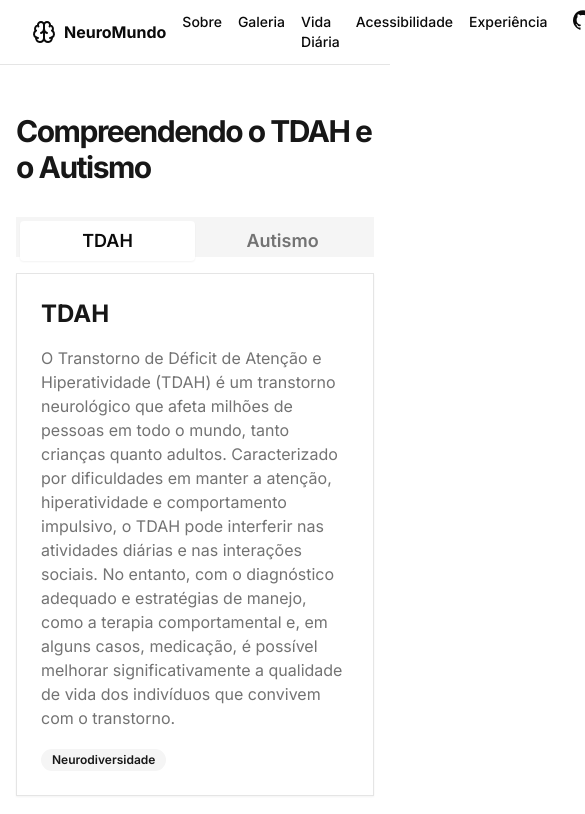
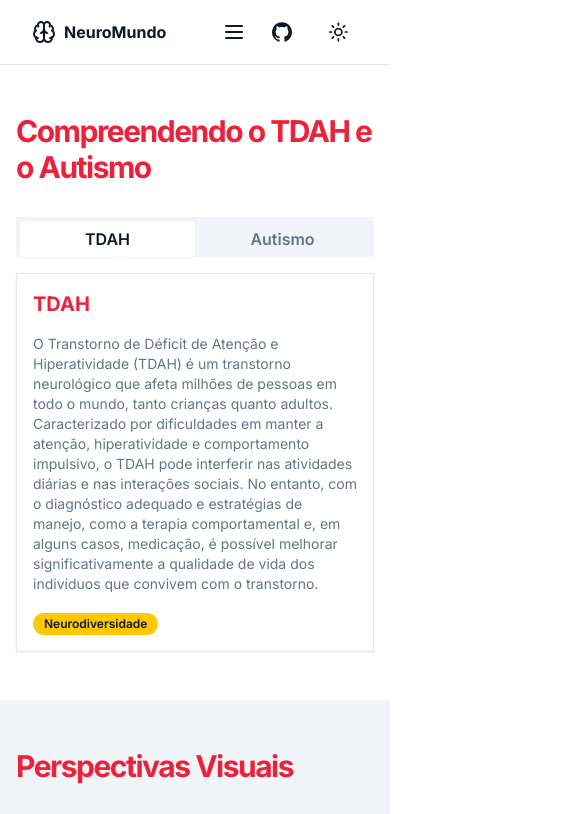
Before and after one commit to matheusht/NeuroMundo, a Next.js app: page / in a window 390 px wide. Shown: the top 814 px of the page, 585 px wide, since content can reach past the window. Built offline with nearby package versions, Linux system fonts and the light colour scheme.

Commit message:
responsive layout

```diff
--- a/components/landing.tsx
+++ b/components/landing.tsx
@@ -106,20 +106,26 @@ export default function Component() {
             </h2>
             <Tabs defaultValue="adhd" className="w-full">
               <TabsList className="mb-4 grid w-full grid-cols-2">
-                <TabsTrigger value="adhd" className="text-lg font-semibold">
+                <TabsTrigger
+                  value="adhd"
+                  className="text-base font-semibold md:text-lg"
+                >
                   TDAH
                 </TabsTrigger>
-                <TabsTrigger value="autismo" className="text-lg font-semibold">
+                <TabsTrigger
+                  value="autismo"
+                  className="text-base font-semibold md:text-lg"
+                >
                   Autismo
                 </TabsTrigger>
               </TabsList>
               <TabsContent value="adhd">
                 <Card>
-                  <CardContent className="p-6">
-                    <h3 className="mb-4 text-2xl font-bold text-primary">
+                  <CardContent className="p-4 md:p-6">
+                    <h3 className="mb-4 text-xl font-bold text-primary md:text-2xl">
                       TDAH
                     </h3>
-                    <p className="mb-4 text-muted-foreground">
+                    <p className="mb-4 text-sm text-muted-foreground md:text-base">
                       O Transtorno de Déficit de Atenção e Hiperatividade (TDAH)
                       é um transtorno neurológico que afeta milhões de pessoas
                       em todo o mundo, tanto crianças quanto adultos.
@@ -138,11 +144,11 @@ export default function Component() {
               </TabsContent>
               <TabsContent value="autismo">
                 <Card>
-                  <CardContent className="p-6">
-                    <h3 className="mb-4 text-2xl font-bold text-primary">
+                  <CardContent className="p-4 md:p-6">
+                    <h3 className="mb-4 text-xl font-bold text-primary md:text-2xl">
                       Autismo
                     </h3>
-                    <p className="mb-4 text-muted-foreground">
+                    <p className="mb-4 text-sm text-muted-foreground md:text-base">
                       O Transtorno do Espectro Autista (TEA) é uma condição
                       complexa do neurodesenvolvimento que envolve desafios em
                       três áreas principais: interação social, comunicação e
@@ -170,7 +176,7 @@ export default function Component() {
             <h2 className="mb-8 text-3xl font-bold tracking-tighter text-primary sm:text-4xl md:text-5xl">
               Perspectivas Visuais
             </h2>
-            <div className="grid grid-cols-1 gap-6 md:grid-cols-2 lg:grid-cols-3">
+            <div className="grid grid-cols-1 gap-6 sm:grid-cols-2 lg:grid-cols-3">
               {[
                 {
                   text: "Criança com TDAH concentrando-se em uma tarefa",
@@ -209,7 +215,7 @@ export default function Component() {
                       src={caption.image}
                       width="400"
                     />
-                    <p className="text-sm text-muted-foreground">
+                    <p className="text-xs text-muted-foreground sm:text-sm">
                       {caption.text}
                     </p>
                   </CardContent>
@@ -223,7 +229,7 @@ export default function Component() {
             <h2 className="mb-8 text-3xl font-bold tracking-tighter text-primary sm:text-4xl md:text-5xl">
               TDAH e Autismo na Vida Diária
             </h2>
-            <p className="mb-8 text-xl text-muted-foreground">
+            <p className="mb-8 text-base text-muted-foreground md:text-xl">
               Experimente um dia na vida de indivíduos com TDAH e Autismo.
               Explore os desafios únicos e os pontos fortes que vêm com a
               neurodiversidade em situações cotidianas.
@@ -231,7 +237,7 @@ export default function Component() {
             <Accordion type="single" collapsible className="w-full">
               {dailyLifeSchedule.map((timeBlock, index) => (
                 <AccordionItem value={timeBlock.time.toLowerCase()} key={index}>
-                  <AccordionTrigger className="text-xl font-semibold">
+                  <AccordionTrigger className="text-lg font-semibold md:text-xl">
                     {timeBlock.time}
                   </AccordionTrigger>
                   <AccordionContent>
@@ -239,7 +245,7 @@ export default function Component() {
                       {timeBlock.activities.map((activity, activityIndex) => (
                         <Card key={activityIndex}>
                           <CardContent className="p-4">
-                            <h4 className="mb-2 text-lg font-semibold">
+                            <h4 className="mb-2 text-base font-semibold md:text-lg">
                               {activity.name}
                             </h4>
                             <div className="grid gap-2">
@@ -247,7 +253,7 @@ export default function Component() {
                                 <span className="font-medium text-primary">
                                   Desafio:{" "}
                                 </span>
-                                <span className="text-muted-foreground">
+                                <span className="text-sm text-muted-foreground md:text-base">
                                   {activity.challenge}
                                 </span>
                               </div>
@@ -255,7 +261,7 @@ export default function Component() {
                                 <span className="font-medium text-primary">
                                   Ponto forte:{" "}
                                 </span>
-                                <span className="text-muted-foreground">
+                                <span className="text-sm text-muted-foreground md:text-base">
                                   {activity.strength}
                                 </span>
                               </div>
@@ -279,7 +285,7 @@ export default function Component() {
               Acessibilidade para TDAH e Autismo
             </h2>
 
-            <div className="mb-12 grid gap-8 md:grid-cols-3">
+            <div className="mb-12 grid gap-8 sm:grid-cols-2 md:grid-cols-3">
               {accessibilityStats.map((stat, index) => (
                 <AnimatedInfoGraphic
                   key={index}
@@ -289,7 +295,7 @@ export default function Component() {
               ))}
             </div>
 
-            <div className="grid gap-6 lg:grid-cols-3 lg:gap-12">
+            <div className="grid gap-6 sm:grid-cols-2 lg:grid-cols-3 lg:gap-12">
               {[
                 {
                   title: "Adaptações Ambientais",
@@ -320,11 +326,11 @@ export default function Component() {
                 },
               ].map((category, index) => (
                 <Card key={index}>
-                  <CardContent className="p-6">
-                    <h3 className="mb-4 text-xl font-bold text-primary">
+                  <CardContent className="p-4 md:p-6">
+                    <h3 className="mb-4 text-lg font-bold text-primary md:text-xl">
                       {category.title}
                     </h3>
-                    <ul className="list-disc space-y-2 pl-6 text-muted-foreground">
+                    <ul className="list-disc space-y-2 pl-6 text-sm text-muted-foreground md:text-base">
                       {category.items.map((item, itemIndex) => (
                         <li key={itemIndex}>{item}</li>
                       ))}
@@ -340,16 +346,16 @@ export default function Component() {
             <h2 className="mb-8 text-3xl font-bold tracking-tighter text-primary sm:text-4xl md:text-5xl">
               Simulador Interativo de Experiência Sensorial
             </h2>
-            <p className="mb-8 text-xl text-muted-foreground">
+            <p className="mb-8 text-base text-muted-foreground md:text-xl">
               Ajuste os controles deslizantes abaixo para simular diferentes
               experiências sensoriais que indivíduos com TDAH ou Autismo podem
               enfrentar. Esta ferramenta interativa visa promover compreensão e
               empatia.
             </p>
-            <div className="grid gap-6 lg:grid-cols-3 lg:gap-12">
+            <div className="grid gap-6 sm:grid-cols-2 lg:grid-cols-3 lg:gap-12">
               <Card>
-                <CardContent className="p-6">
-                  <h3 className="mb-4 text-xl font-semibold">
+                <CardContent className="p-4 md:p-6">
+                  <h3 className="mb-4 text-lg font-semibold md:text-xl">
                     Sensibilidade Visual
                   </h3>
                   <Slider
@@ -378,7 +384,7 @@ export default function Component() {
                       animation: `flicker ${101 - visualIntensity}ms infinite`,
                     }}
                   ></div>
-                  <p className="text-sm text-muted-foreground">
+                  <p className="text-xs text-muted-foreground md:text-sm">
                     Isso simula sensibilidades visuais a padrões e luzes
                     piscando. Dica: Use iluminação natural ou lâmpadas de cor
                     quente e minimize padrões no ambiente.
@@ -386,8 +392,8 @@ export default function Component() {
                 </CardContent>
               </Card>
               <Card>
-                <CardContent className="p-6">
-                  <h3 className="mb-4 text-xl font-semibold">
+                <CardContent className="p-4 md:p-6">
+                  <h3 className="mb-4 text-lg font-semibold md:text-xl">
                     Sensibilidade Auditiva
                   </h3>
                   <Slider
@@ -407,7 +413,7 @@ export default function Component() {
                   >
                     Reproduzir Som de Exemplo
                   </Button>
-                  <p className="text-sm text-muted-foreground">
+                  <p className="text-xs text-muted-foreground md:text-sm">
                     Isso simula sensibilidades auditivas ao ruído de fundo.
                     Dica: Use fones de ouvido com cancelamento de ruído ou crie
                     zonas silenciosas em espaços de convivência e trabalho.
@@ -415,8 +421,8 @@ export default function Component() {
                 </CardContent>
               </Card>
               <Card>
-                <CardContent className="p-6">
-                  <h3 className="mb-4 text-xl font-semibold">
+                <CardContent className="p-4 md:p-6">
+                  <h3 className="mb-4 text-lg font-semibold md:text-xl">
                     Sensibilidade Tátil
                   </h3>
                   <Slider
@@ -433,13 +439,13 @@ export default function Component() {
                     }}
                   >
                     <span
-                      className="select-none text-4xl"
+                      className="select-none text-2xl md:text-4xl"
                       style={{ filter: `blur(${tactileIntensity / 10}px)` }}
                     >
                       Toque
                     </span>
                   </div>
-                  <p className="text-sm text-muted-foreground">
+                  <p className="text-xs text-muted-foreground md:text-sm">
                     Isso representa sensibilidades táteis a texturas e toques.
                     Dica: Escolha materiais de vestuário confortáveis e esteja
                     atento às texturas no ambiente.
--- a/components/site-header.tsx
+++ b/components/site-header.tsx
@@ -1,7 +1,9 @@
 import Link from "next/link"
+import { Menu } from "lucide-react"
 
 import { siteConfig } from "@/config/site"
 import { buttonVariants } from "@/components/ui/button"
+import { Sheet, SheetContent, SheetTrigger } from "@/components/ui/sheet"
 import {
   Tooltip,
   TooltipContent,
@@ -32,7 +34,7 @@ export function SiteHeader() {
       <div className="container flex h-16 items-center space-x-4 sm:justify-between sm:space-x-0">
         <MainNav />
         <div className="flex flex-1 items-center justify-end space-x-4">
-          <nav className="ml-auto flex gap-4 sm:gap-6">
+          <nav className="hidden md:flex md:gap-6">
             <TooltipProvider>
               {navItems.map((item) => (
                 <Tooltip key={item.name}>
@@ -49,7 +51,28 @@ export function SiteHeader() {
                   </TooltipContent>
                 </Tooltip>
               ))}
-
+            </TooltipProvider>
+          </nav>
+          <Sheet>
+            <SheetTrigger className="md:hidden">
+              <Menu className="size-6" />
+              <span className="sr-only">Toggle menu</span>
+            </SheetTrigger>
+            <SheetContent side="right">
+              <nav className="flex flex-col gap-4">
+                {navItems.map((item) => (
+                  <Link
+                    key={item.name}
+                    href={`#${item.name.toLowerCase().replace(" ", "-")}`}
+                    className="text-sm font-medium"
+                  >
+                    {item.name}
+                  </Link>
+                ))}
+              </nav>
+            </SheetContent>
+          </Sheet>
+          <TooltipProvider>
             <Tooltip>
               <TooltipTrigger asChild>
                 <Link
@@ -72,7 +95,6 @@ export function SiteHeader() {
                 <p>GitHub</p>
               </TooltipContent>
             </Tooltip>
-
             <Tooltip>
               <TooltipTrigger asChild>
                 <div>
@@ -84,7 +106,6 @@ export function SiteHeader() {
               </TooltipContent>
             </Tooltip>
           </TooltipProvider>
-          </nav>
         </div>
       </div>
     </header>
--- /dev/null
+++ b/components/ui/sheet.tsx
@@ -0,0 +1,138 @@
+import * as React from "react"
+import * as SheetPrimitive from "@radix-ui/react-dialog"
+import { cva, type VariantProps } from "class-variance-authority"
+import { X } from "lucide-react"
+
+import { cn } from "@/lib/utils"
+
+const Sheet = SheetPrimitive.Root
+
+const SheetTrigger = SheetPrimitive.Trigger
+
+const SheetClose = SheetPrimitive.Close
+
+const SheetPortal = SheetPrimitive.Portal
+
+const SheetOverlay = React.forwardRef<
+  React.ElementRef<typeof SheetPrimitive.Overlay>,
+  React.ComponentPropsWithoutRef<typeof SheetPrimitive.Overlay>
+>(({ className, ...props }, ref) => (
+  <SheetPrimitive.Overlay
+    className={cn(
+      "fixed inset-0 z-50 bg-black/80  data-[state=open]:animate-in data-[state=closed]:animate-out data-[state=closed]:fade-out-0 data-[state=open]:fade-in-0",
+      className
+    )}
+    {...props}
+    ref={ref}
+  />
+))
+SheetOverlay.displayName = SheetPrimitive.Overlay.displayName
+
+const sheetVariants = cva(
+  "fixed z-50 gap-4 bg-background p-6 shadow-lg transition ease-in-out data-[state=open]:animate-in data-[state=closed]:animate-out data-[state=closed]:duration-300 data-[state=open]:duration-500",
+  {
+    variants: {
+      side: {
+        top: "inset-x-0 top-0 border-b data-[state=closed]:slide-out-to-top data-[state=open]:slide-in-from-top",
+        bottom:
+          "inset-x-0 bottom-0 border-t data-[state=closed]:slide-out-to-bottom data-[state=open]:slide-in-from-bottom",
+        left: "inset-y-0 left-0 h-full w-3/4 border-r data-[state=closed]:slide-out-to-left data-[state=open]:slide-in-from-left sm:max-w-sm",
+        right:
+          "inset-y-0 right-0 h-full w-3/4  border-l data-[state=closed]:slide-out-to-right data-[state=open]:slide-in-from-right sm:max-w-sm",
+      },
+    },
+    defaultVariants: {
+      side: "right",
+    },
+  }
+)
+
+interface SheetContentProps
+  extends React.ComponentPropsWithoutRef<typeof SheetPrimitive.Content>,
+    VariantProps<typeof sheetVariants> {}
+
+const SheetContent = React.forwardRef<
+  React.ElementRef<typeof SheetPrimitive.Content>,
+  SheetContentProps
+>(({ side = "right", className, children, ...props }, ref) => (
+  <SheetPortal>
+    <SheetOverlay />
+    <SheetPrimitive.Content
+      ref={ref}
+      className={cn(sheetVariants({ side }), className)}
+      {...props}
+    >
+      {children}
+      <SheetPrimitive.Close className="absolute right-4 top-4 rounded-sm opacity-70 ring-offset-background transition-opacity hover:opacity-100 focus:outline-none focus:ring-2 focus:ring-ring focus:ring-offset-2 disabled:pointer-events-none data-[state=open]:bg-secondary">
+        <X className="h-4 w-4" />
+        <span className="sr-only">Close</span>
+      </SheetPrimitive.Close>
+    </SheetPrimitive.Content>
+  </SheetPortal>
+))
+SheetContent.displayName = SheetPrimitive.Content.displayName
+
+const SheetHeader = ({
+  className,
+  ...props
+}: React.HTMLAttributes<HTMLDivElement>) => (
+  <div
+    className={cn(
+      "flex flex-col space-y-2 text-center sm:text-left",
+      className
+    )}
+    {...props}
+  />
+)
+SheetHeader.displayName = "SheetHeader"
+
+const SheetFooter = ({
+  className,
+  ...props
+}: React.HTMLAttributes<HTMLDivElement>) => (
+  <div
+    className={cn(
+      "flex flex-col-reverse sm:flex-row sm:justify-end sm:space-x-2",
+      className
+    )}
+    {...props}
+  />
+)
+SheetFooter.displayName = "SheetFooter"
+
+const SheetTitle = React.forwardRef<
+  React.ElementRef<typeof SheetPrimitive.Title>,
+  React.ComponentPropsWithoutRef<typeof SheetPrimitive.Title>
+>(({ className, ...props }, ref) => (
+  <SheetPrimitive.Title
+    ref={ref}
+    className={cn("text-lg font-semibold text-foreground", className)}
+    {...props}
+  />
+))
+SheetTitle.displayName = SheetPrimitive.Title.displayName
+
+const SheetDescription = React.forwardRef<
+  React.ElementRef<typeof SheetPrimitive.Description>,
+  React.ComponentPropsWithoutRef<typeof SheetPrimitive.Description>
+>(({ className, ...props }, ref) => (
+  <SheetPrimitive.Description
+    ref={ref}
+    className={cn("text-sm text-muted-foreground", className)}
+    {...props}
+  />
+))
+SheetDescription.displayName = SheetPrimitive.Description.displayName
+
+export {
+  Sheet,
+  SheetPortal,
+  SheetOverlay,
+  SheetTrigger,
+  SheetClose,
+  SheetContent,
+  SheetHeader,
+  SheetFooter,
+  SheetTitle,
+  SheetDescription,
+}
--- a/styles/globals.css
+++ b/styles/globals.css
@@ -5,30 +5,35 @@
 @layer base {
   :root {
     --background: 0 0% 100%;
-    --foreground: 0 0% 3.9%;
+    --foreground: 222.2 47.4% 11.2%;
+
+    --muted: 210 40% 96.1%;
+    --muted-foreground: 215.4 16.3% 46.9%;
+
+    --popover: 0 0% 100%;
+    --popover-foreground: 222.2 47.4% 11.2%;
+
     --card: 0 0% 100%;
-    --card-foreground: 0 0% 3.9%;
-    --popover: 0 0% 100%;
-    --popover-foreground: 0 0% 3.9%;
-    --primary: 0 0% 9%;
-    --primary-foreground: 0 0% 98%;
-    --secondary: 0 0% 96.1%;
-    --secondary-foreground: 0 0% 9%;
-    --muted: 0 0% 96.1%;
-    --muted-foreground: 0 0% 45.1%;
-    --accent: 0 0% 96.1%;
-    --accent-foreground: 0 0% 9%;
-    --destructive: 0 84.2% 60.2%;
-    --destructive-foreground: 0 0% 98%;
-    --border: 0 0% 89.8%;
-    --input: 0 0% 89.8%;
-    --ring: 0 0% 3.9%;
+    --card-foreground: 222.2 47.4% 11.2%;
+
+    --border: 214.3 31.8% 91.4%;
+    --input: 214.3 31.8% 91.4%;
+
+    --primary: 353 85% 53%;
+    --primary-foreground: 0 0% 100%;
+
+    --secondary: 47 100% 50%;
+    --secondary-foreground: 222.2 47.4% 11.2%;
+
+    --accent: 217 71% 53%;
+    --accent-foreground: 0 0% 100%;
+
+    --destructive: 0 100% 50%;
+    --destructive-foreground: 210 40% 98%;
+
+    --ring: 215 20.2% 65.1%;
+
     --radius: 0.5rem;
-    --chart-1: 12 76% 61%;
-    --chart-2: 173 58% 39%;
-    --chart-3: 197 37% 24%;
-    --chart-4: 43 74% 66%;
-    --chart-5: 27 87% 67%;
   }
 
   .dark {
```
Also changed, not shown: 1 other file (tests, documents, lock files or other folders). Lines whose indentation alone changed are shown as unchanged.
